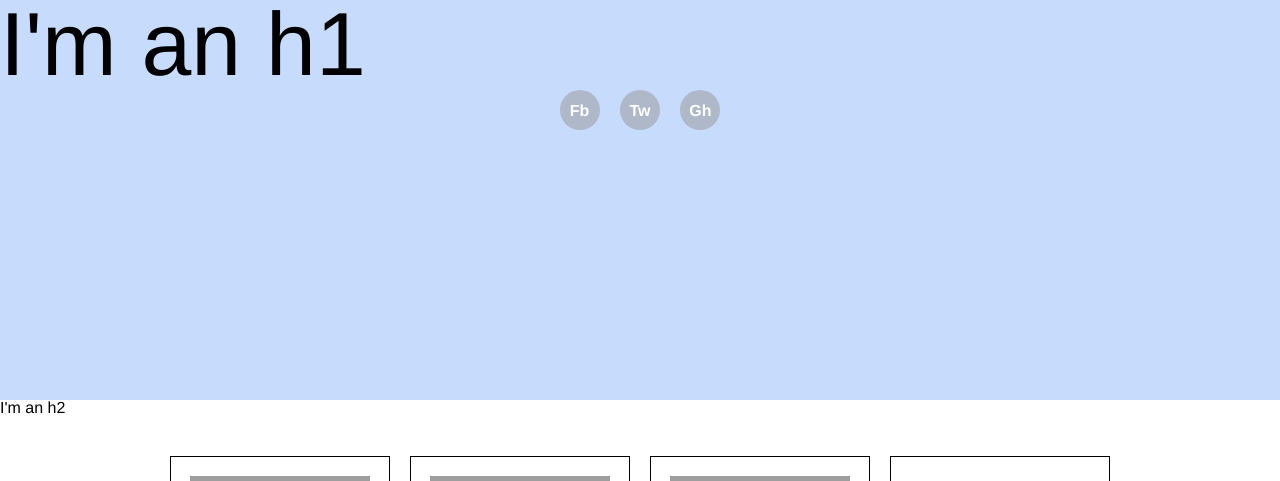
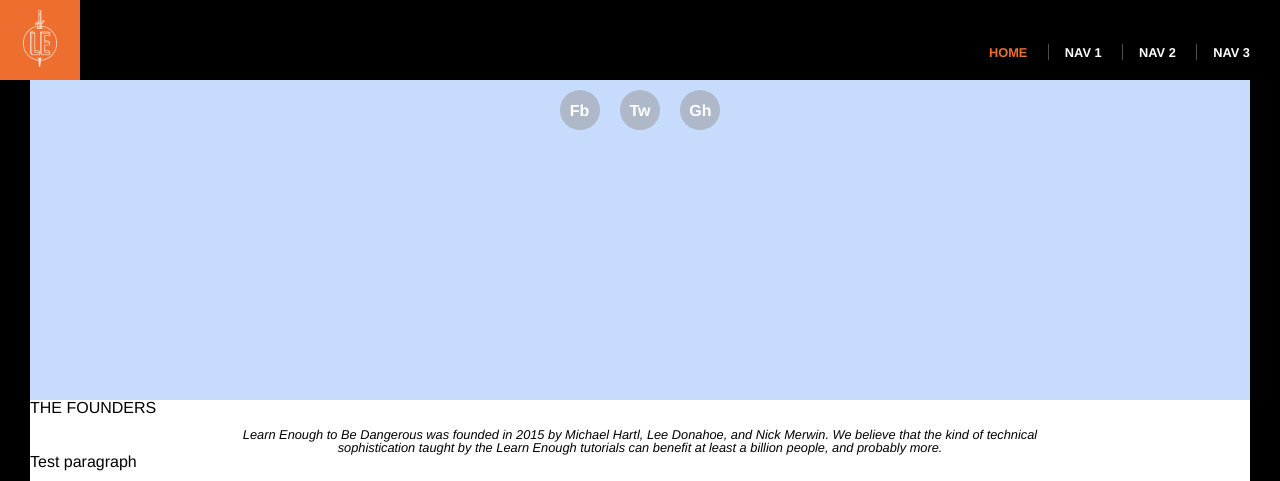
Before and after one commit to mrdotballard/mrdotballard.github.io, a plain HTML site: page _site/index.html in a window 1280 px wide. Shown: the top 481 px of the page. Drawn offline with Linux system fonts and the light colour scheme; grey boxes are pictures that could not be loaded.

Commit message:
Finished header and footer layout

```diff
--- a/_site/css/main.css
+++ b/_site/css/main.css
@@ -1,52 +1,8 @@
-html, body, div, span, applet, object, iframe,
-h1, h2, h3, h4, h5, h6, p, blockquote, pre,
-a, abbr, acronym, address, big, cite, code,
-del, dfn, em, img, ins, kbd, q, s, samp,
-small, strike, strong, sub, sup, tt, var,
-b, u, i, center, dl, dt, dd, ol, ul, li,
-fieldset, form, label, legend, table, caption,
-tbody, tfoot, thead, tr, th, td, article, aside,
-canvas, details, embed, figure, figcaption, footer,
-header, hgroup, menu, nav, output, ruby, section,
-summary, time, mark, audio, video {
-  margin: 0;
-  padding: 0;
-  border: 0;
-  font: inherit;
-  vertical-align: baseline;
+/* GLOBAL STYLES */
+html {
+  box-shadow: 0 0 0 30px #000 inset;
+  padding: 0 30px;
 }
-/* HTML5 display-role reset for older browsers */
-article, aside, details, figcaption, figure,
-footer, header, hgroup, menu, nav, section {
-  display: block;
-}
-body {
-  line-height: 1;
-}
-blockquote, q {
-  quotes: none;
-}
-blockquote:before, blockquote:after,
-q:before, q:after {
-  content: '';
-  content: none;
-}
-table {
-  border-collapse: collapse;
-  border-spacing: 0;
-}
-strong, b {
-  font-weight: bold;
-}
-em, i {
-  font-style: italic;
-}
-a img {
-  border: none;
-}
-/* END RESET*/
-
-/* GLOBAL STYLES */
 body {
   font-family: helvetica, arial, sans;
 }
@@ -57,11 +13,104 @@ h1 {
 a {
   color: #f00;
 }
+h2 + p {
+  font-size: 0.8em;
+  font-style: italic;
+  margin: 1em auto 0;
+  max-width: 70%;
+  text-align: center;
+}
 
+/*HEADER STYLES */
+.header {
+  background-color: #000;
+  color: #fff;
+  position: fixed;
+  width: 100%;
+  z-index: 20;
+}
+.header-logo {
+  background-color: #000;
+  box-sizing: border-box;
+  display: block;
+  height: 10vh;
+  left: -30px;
+  padding-top: 10px;
+  position: relative;
+  text-align: center;
+  width: 10vh;
+}
+.header-logo:hover,
+.header-logo:active {
+  background-color: #ed6e2f;
+}
+.header-logo img {
+  width: 4.3vh;
+}
+.header-nav {
+  float: right;
+  padding: 5.5vh 60px 0 0;
+}
+.header-nav > li {
+  display: inline-block;
+  margin-left: 1em;
+}
+.header-nav > li ~ li {
+  border-left: 1px solid rgba(255, 255, 255, 0.3);
+  padding-left: 1em;
+}
+.header-nav a {
+  color: #fff;
+}
+.nav-links a{
+  font-size: 0.8rem;
+  font-weight: bold;
+  text-decoration: none;
+  text-transform: uppercase;
+}
+.nav-links a:hover,
+.nav-links a:active {
+  color: #ed6e2f;
+}
+.header-nav > li:first-child a {
+  color: #ed6e2f;
+}
+.header-nav > li:first-child a:hover {
+  color: #fff;
+}
+
+/*FOOTER STYLES */
+.footer {
+  background-color: #000;
+  padding: 10vh 0 15vh;
+  text-align: center;
+}
+.footer img{
+  width: 50px;
+}
+.footer h3 {
+  color: #fff;
+  padding-top: 1.5em;
+  text-transform: uppercase;
+}
+.footer h3 span {
+  color: #aaa;
+}
+.footer-nav li {
+  display: inline-block;
+  margin: 2em 1em 0;
+
+}
+.footer-nav a {
+  color: #ccc;
+}
 /* HERO STYLES */
 .full-hero {
   background-color: #c7dbfc;
   height: 50vh;
+}
+.full-hero:hover {
+  background-color: pink;
 }
 
 /* SOCIAL STYLES */
@@ -82,6 +131,11 @@ a {
   vertical-align: middle;
   width: 2.5em;
 }
+.social-link:hover,
+.social-link:active {
+  background-color: pink;
+}
+/* .social- */
 .social-list {
   list-style: none;
   padding: 0;
--- /dev/null
+++ b/_site/css/reset.css
@@ -0,0 +1,47 @@
+html, body, div, span, applet, object, iframe,
+h1, h2, h3, h4, h5, h6, p, blockquote, pre,
+a, abbr, acronym, address, big, cite, code,
+del, dfn, em, img, ins, kbd, q, s, samp,
+small, strike, strong, sub, sup, tt, var,
+b, u, i, center, dl, dt, dd, ol, ul, li,
+fieldset, form, label, legend, table, caption,
+tbody, tfoot, thead, tr, th, td, article, aside,
+canvas, details, embed, figure, figcaption, footer,
+header, hgroup, menu, nav, output, ruby, section,
+summary, time, mark, audio, video {
+  margin: 0;
+  padding: 0;
+  border: 0;
+  font: inherit;
+  vertical-align: baseline;
+}
+/* HTML5 display-role reset for older browsers */
+article, aside, details, figcaption, figure,
+footer, header, hgroup, menu, nav, section {
+  display: block;
+}
+body {
+  line-height: 1;
+}
+blockquote, q {
+  quotes: none;
+}
+blockquote:before, blockquote:after,
+q:before, q:after {
+  content: '';
+  content: none;
+}
+table {
+  border-collapse: collapse;
+  border-spacing: 0;
+}
+strong, b {
+  font-weight: bold;
+}
+em, i {
+  font-style: italic;
+}
+a img {
+  border: none;
+}
+/* END RESET*/
--- a/_site/index.html
+++ b/_site/index.html
@@ -1,11 +1,28 @@
 <!DOCTYPE html>
 <html>
   <head>
-    <title>Test Page: Don't Panic</title>
-    <meta charset="utf-8">
-    <link rel="stylesheet" href="/css/main.css">
-  </head>
+  <title>Test Page: Don't Panic</title>
+  <meta charset="utf-8">
+  <link rel="stylesheet" href="/css/reset.css">
+  <link rel="stylesheet" href="/css/main.css">
+</head>
+
   <body>
+    <header class="header">
+  <nav>
+    <ul class="header-nav nav-links">
+      <li><a href="/">Home</a></li>
+<li><a href="#">Nav 1</a></li>
+<li><a href="#">Nav 2</a></li>
+<li><a href="#">Nav 3</a></li>
+
+    </ul>
+  </nav>
+  <a href="/" class="header-logo">
+    <img src="/images/logo.png" alt="Learn Enough">
+  </a>
+</header>
+
     <div class="full-hero hero-home">
       <h1>I'm an h1</h1>
       <ul class="social-list">
@@ -20,7 +37,17 @@
         </li>
       </ul>
     </div>
-    <h2>I'm an h2</h2>
+
+    <h2>THE FOUNDERS</h2>
+    <p>
+      Learn Enough to Be Dangerous was founded in 2015 by Michael Hartl, Lee Donahoe,
+      and Nick Merwin. We believe that the kind of technical sophistication taught by
+      the Learn Enough tutorials can benefit at least a billion people, and probably
+      more.
+    </p>
+
+    <p>Test paragraph</p>
+
     <div class="bio-wrapper">
       <div class="bio-box">
         <img src="http://placekitten.com/g/400/400">
@@ -105,5 +132,21 @@
       Other related tutorials can be found at
       <a href="https://learnenough.com/">learnenough.com</a>.
     </p>
+    <footer class="footer">
+  <a class="footer-logo" href="/">
+    <img src="/images/logo.png" alt="Learn Enough">
+  </a>
+  <nav>
+    <ul class="footer-nav nav-links">
+      <li><a href="/">Home</a></li>
+<li><a href="#">Nav 1</a></li>
+<li><a href="#">Nav 2</a></li>
+<li><a href="#">Nav 3</a></li>
+
+    </ul>
+  </nav>
+  <h3>Learn Enouch <span>to be Dangerous</span></h3>
+</footer>
+
   </body>
 </html>
--- a/css/main.css
+++ b/css/main.css
@@ -1,52 +1,8 @@
-html, body, div, span, applet, object, iframe,
-h1, h2, h3, h4, h5, h6, p, blockquote, pre,
-a, abbr, acronym, address, big, cite, code,
-del, dfn, em, img, ins, kbd, q, s, samp,
-small, strike, strong, sub, sup, tt, var,
-b, u, i, center, dl, dt, dd, ol, ul, li,
-fieldset, form, label, legend, table, caption,
-tbody, tfoot, thead, tr, th, td, article, aside,
-canvas, details, embed, figure, figcaption, footer,
-header, hgroup, menu, nav, output, ruby, section,
-summary, time, mark, audio, video {
-  margin: 0;
-  padding: 0;
-  border: 0;
-  font: inherit;
-  vertical-align: baseline;
+/* GLOBAL STYLES */
+html {
+  box-shadow: 0 0 0 30px #000 inset;
+  padding: 0 30px;
 }
-/* HTML5 display-role reset for older browsers */
-article, aside, details, figcaption, figure,
-footer, header, hgroup, menu, nav, section {
-  display: block;
-}
-body {
-  line-height: 1;
-}
-blockquote, q {
-  quotes: none;
-}
-blockquote:before, blockquote:after,
-q:before, q:after {
-  content: '';
-  content: none;
-}
-table {
-  border-collapse: collapse;
-  border-spacing: 0;
-}
-strong, b {
-  font-weight: bold;
-}
-em, i {
-  font-style: italic;
-}
-a img {
-  border: none;
-}
-/* END RESET*/
-
-/* GLOBAL STYLES */
 body {
   font-family: helvetica, arial, sans;
 }
@@ -57,11 +13,104 @@ h1 {
 a {
   color: #f00;
 }
+h2 + p {
+  font-size: 0.8em;
+  font-style: italic;
+  margin: 1em auto 0;
+  max-width: 70%;
+  text-align: center;
+}
 
+/*HEADER STYLES */
+.header {
+  background-color: #000;
+  color: #fff;
+  position: fixed;
+  width: 100%;
+  z-index: 20;
+}
+.header-logo {
+  background-color: #000;
+  box-sizing: border-box;
+  display: block;
+  height: 10vh;
+  left: -30px;
+  padding-top: 10px;
+  position: relative;
+  text-align: center;
+  width: 10vh;
+}
+.header-logo:hover,
+.header-logo:active {
+  background-color: #ed6e2f;
+}
+.header-logo img {
+  width: 4.3vh;
+}
+.header-nav {
+  float: right;
+  padding: 5.5vh 60px 0 0;
+}
+.header-nav > li {
+  display: inline-block;
+  margin-left: 1em;
+}
+.header-nav > li ~ li {
+  border-left: 1px solid rgba(255, 255, 255, 0.3);
+  padding-left: 1em;
+}
+.header-nav a {
+  color: #fff;
+}
+.nav-links a{
+  font-size: 0.8rem;
+  font-weight: bold;
+  text-decoration: none;
+  text-transform: uppercase;
+}
+.nav-links a:hover,
+.nav-links a:active {
+  color: #ed6e2f;
+}
+.header-nav > li:first-child a {
+  color: #ed6e2f;
+}
+.header-nav > li:first-child a:hover {
+  color: #fff;
+}
+
+/*FOOTER STYLES */
+.footer {
+  background-color: #000;
+  padding: 10vh 0 15vh;
+  text-align: center;
+}
+.footer img{
+  width: 50px;
+}
+.footer h3 {
+  color: #fff;
+  padding-top: 1.5em;
+  text-transform: uppercase;
+}
+.footer h3 span {
+  color: #aaa;
+}
+.footer-nav li {
+  display: inline-block;
+  margin: 2em 1em 0;
+
+}
+.footer-nav a {
+  color: #ccc;
+}
 /* HERO STYLES */
 .full-hero {
   background-color: #c7dbfc;
   height: 50vh;
+}
+.full-hero:hover {
+  background-color: pink;
 }
 
 /* SOCIAL STYLES */
@@ -82,6 +131,11 @@ a {
   vertical-align: middle;
   width: 2.5em;
 }
+.social-link:hover,
+.social-link:active {
+  background-color: pink;
+}
+/* .social- */
 .social-list {
   list-style: none;
   padding: 0;
--- /dev/null
+++ b/css/reset.css
@@ -0,0 +1,47 @@
+html, body, div, span, applet, object, iframe,
+h1, h2, h3, h4, h5, h6, p, blockquote, pre,
+a, abbr, acronym, address, big, cite, code,
+del, dfn, em, img, ins, kbd, q, s, samp,
+small, strike, strong, sub, sup, tt, var,
+b, u, i, center, dl, dt, dd, ol, ul, li,
+fieldset, form, label, legend, table, caption,
+tbody, tfoot, thead, tr, th, td, article, aside,
+canvas, details, embed, figure, figcaption, footer,
+header, hgroup, menu, nav, output, ruby, section,
+summary, time, mark, audio, video {
+  margin: 0;
+  padding: 0;
+  border: 0;
+  font: inherit;
+  vertical-align: baseline;
+}
+/* HTML5 display-role reset for older browsers */
+article, aside, details, figcaption, figure,
+footer, header, hgroup, menu, nav, section {
+  display: block;
+}
+body {
+  line-height: 1;
+}
+blockquote, q {
+  quotes: none;
+}
+blockquote:before, blockquote:after,
+q:before, q:after {
+  content: '';
+  content: none;
+}
+table {
+  border-collapse: collapse;
+  border-spacing: 0;
+}
+strong, b {
+  font-weight: bold;
+}
+em, i {
+  font-style: italic;
+}
+a img {
+  border: none;
+}
+/* END RESET*/
```
Also changed, not shown: _includes/footer.html (added, +11 -0 lines), _includes/head.html (added, +6 -0 lines), _includes/header.html (added, +10 -0 lines), _includes/nav-links.html (added, +4 -0 lines), _layouts/default.html (+14 -6 lines), _site/favicon.ico (added), _site/images/logo.png (added), favicon.ico (added), images/logo.png (added).
